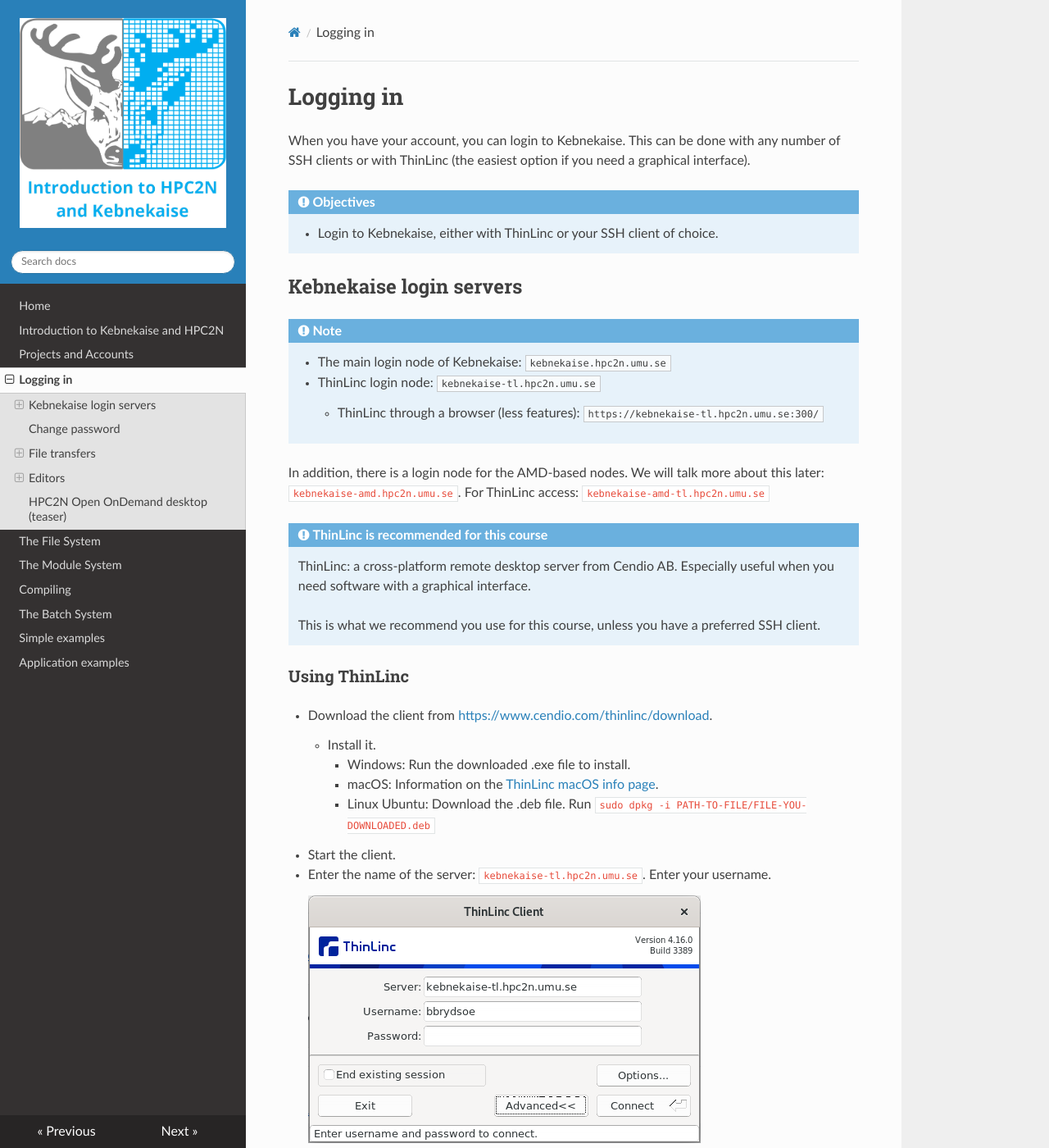
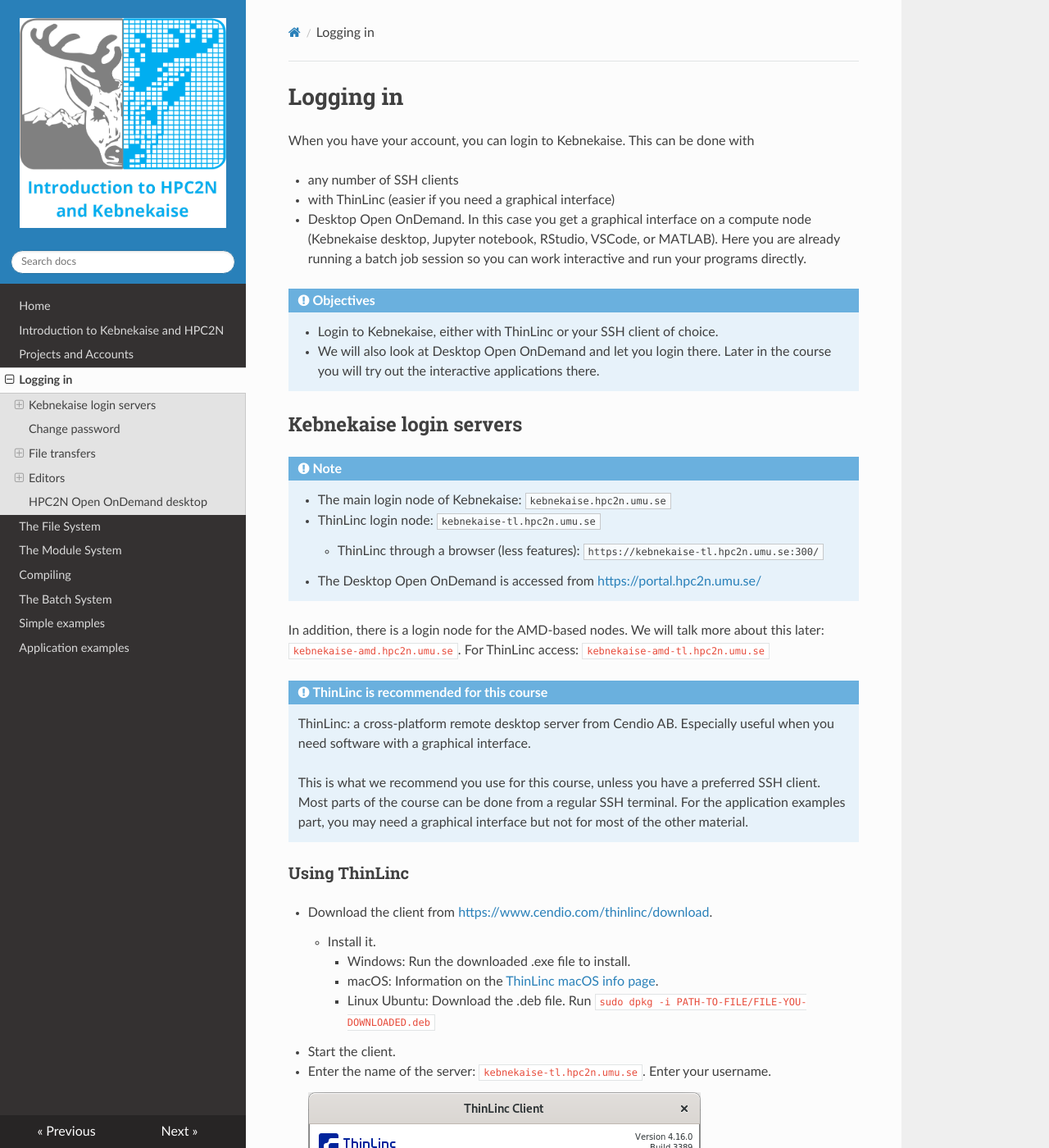
Before and after one commit to hpc2n/intro-course, an MkDocs documentation site: the page built from docs/login.md, in a window 1280 px wide and 1400 px high. Shown: the whole window at 82% size. Built offline with MkDocs 1.6.1, drawn with Linux system fonts in a browser that asks for light colours; nearby versions of some CDN libraries; some of the changed text lies outside the part shown.

Commit message:
Starting to make changes to the logging in section - only need some more about Open OnDemand and an exercise for it

```diff
--- a/docs/login.md
+++ b/docs/login.md
@@ -1,10 +1,15 @@
 # Logging in
 
-When you have your account, you can login to Kebnekaise. This can be done with any number of SSH clients or with ThinLinc (the easiest option if you need a graphical interface).
+When you have your account, you can login to Kebnekaise. This can be done with
+
+- any number of SSH clients
+- with ThinLinc (easier if you need a graphical interface)
+- Desktop Open OnDemand. In this case you get a graphical interface on a compute node (Kebnekaise desktop, Jupyter notebook, RStudio, VSCode, or MATLAB). Here you are already running a batch job session so you can work interactive and run your programs directly.
 
 !!! Objectives
 
     - Login to Kebnekaise, either with ThinLinc or your SSH client of choice.
+    - We will also look at Desktop Open OnDemand and let you login there. Later in the course you will try out the interactive applications there.
 
 ## Kebnekaise login servers
 
@@ -13,6 +18,7 @@
     - The main login node of Kebnekaise: <code>kebnekaise.hpc2n.umu.se</code>
     - ThinLinc login node: <code>kebnekaise-tl.hpc2n.umu.se</code>
         - ThinLinc through a browser (less features): <code>https://kebnekaise-tl.hpc2n.umu.se:300/</code>
+    - The Desktop Open OnDemand is accessed from <a href="https://portal.hpc2n.umu.se/" target="_blank">https://portal.hpc2n.umu.se/</a>
 
 In addition, there is a login node for the AMD-based nodes. We will talk more about this later: <code>kebnekaise-amd.hpc2n.umu.se</code>. For ThinLinc access: <code>kebnekaise-amd-tl.hpc2n.umu.se</code>
 
@@ -20,7 +26,7 @@
 
     ThinLinc: a cross-platform remote desktop server from Cendio AB. Especially useful when you need software with a graphical interface.
 
-    This is what we recommend you use for this course, unless you have a preferred SSH client.
+    This is what we recommend you use for this course, unless you have a preferred SSH client. Most parts of the course can be done from a regular SSH terminal. For the application examples part, you may need a graphical interface but not for most of the other material.
 
 ### Using ThinLinc
 
@@ -51,7 +57,7 @@
 
     The HPC2N password and the SUPR password are separate! The HPC2N password and your university/department password are also separate!
 
-!!! Exercise "Exercise"
+!!! Exercise "Exercise: Login"
 
     Login to Kebnekaise.
 
@@ -200,7 +206,7 @@
     5. Save by clicking “<code>Save</code>” in the menu.
     6. The menu on the top right (the three horizontal lines) gives you several other options, including “<code>Find</code>” and “<code>Find and Replace</code>”.
 
-## HPC2N Open OnDemand desktop (teaser)
+## HPC2N Open OnDemand desktop
 
 HPC2N is currently working on another way to connect to our systems, through an "Open OnDemand desktop". If you have used LUNARC's systems, you may have tried their desktop OnDemand.
 
```
